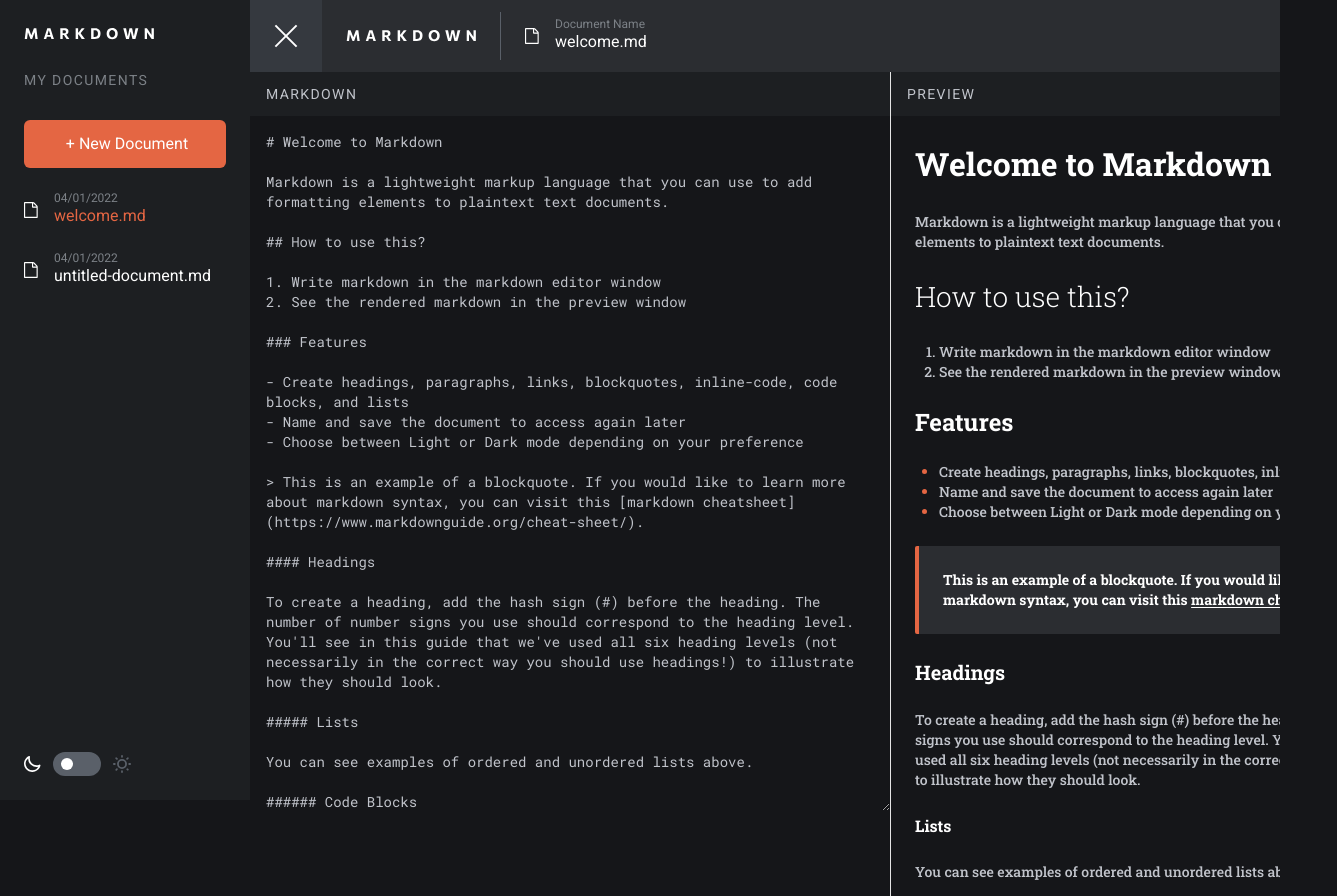
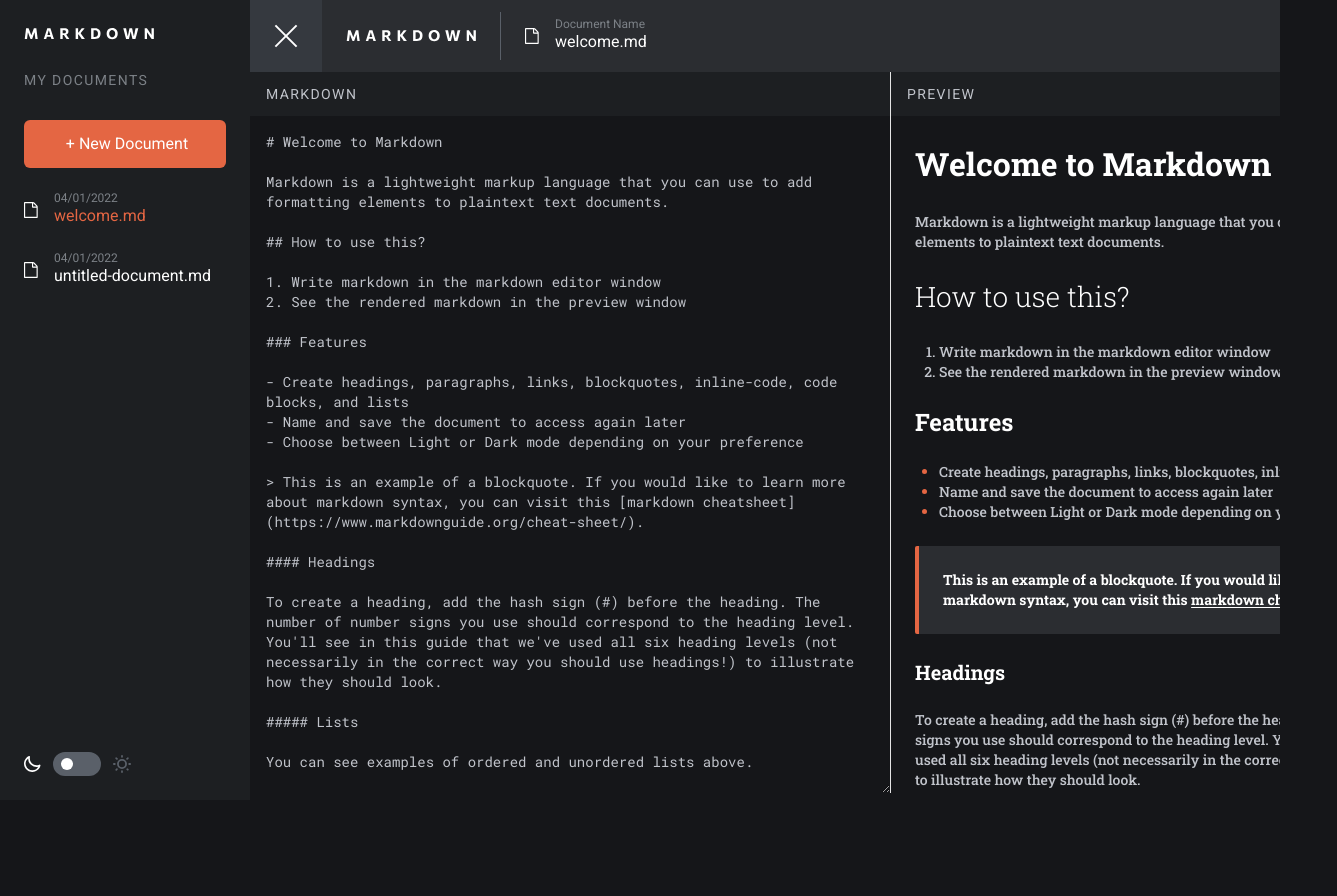
Before and after one commit to Pawel1894/browser-markup-editor, a React (Vite) app: page / in a window 1280 px wide. Shown: the top 896 px of the page, 1337 px wide, since content can reach past the window. After the commit the page ends 800 px from the top, so only its background shows below. Built offline with nearby package versions, Linux system fonts and the light colour scheme.

Commit message:
Textarea min height change to smaller, preview overflow

```diff
--- a/src/components/header/DocumentSave.tsx
+++ b/src/components/header/DocumentSave.tsx
@@ -1,7 +1,6 @@
 import React, { ReactElement } from "react";
 import SaveIcon from "../../assets/icon-save.svg";
 import { useAppDispatch, useAppSelector } from "../../hooks/redux";
-import { documentActions } from "../../redux/document-slice";
 import { toast } from "react-hot-toast";
 import { saveDocument } from "../../redux/actions";
 
@@ -11,8 +10,6 @@ export default function DocumentSave(): ReactElement {
 
   function onClickHandler() {
     dispatch(saveDocument());
-    // saveItem("docs", docs);
-    // documentActions.saveChanges()
     toast.success("Document saved");
   }
 
--- a/src/components/header/Header.tsx
+++ b/src/components/header/Header.tsx
@@ -7,7 +7,7 @@ import Logo from "./Logo";
 
 export default function Header(): ReactElement {
   return (
-    <header className="bg-neutral-300 grid grid-cols-[56px_1fr] md:grid-cols-[72px_1fr] sticky top-0 ">
+    <header className="bg-neutral-300 grid grid-cols-[56px_1fr] md:grid-cols-[72px_1fr] ">
       <AsideBtn />
       <div className="grid grid-cols-[1fr_18px_41px] md:grid-cols-[1fr_18px_152px] xl:grid-cols-[auto_1fr_18px_152px] w-full pl-6 pr-2 content-center gap-6">
         <Logo />
--- a/src/components/preview/Body.tsx
+++ b/src/components/preview/Body.tsx
@@ -22,7 +22,7 @@ export default function Body(): ReactElement {
 
   return (
     <ReactMarkdown
-      className={`p-6 bg-white dark:bg-neutral-100 overflow-y-auto w-full ${
+      className={`overflow-y-auto p-6 bg-white dark:bg-neutral-100 w-full ${
         isPreview ? "md:max-w-screen-sm md:mx-auto" : ""
       } preview-markdown`}
     >
--- a/src/index.css
+++ b/src/index.css
@@ -6,6 +6,7 @@
   body,
   #root {
     @apply overflow-hidden;
+    height: 100vh;
   }
 
   body.dark {
@@ -43,9 +44,13 @@
     @apply hidden;
   }
 
+  .preview-markdown {
+    height: calc(100vh - 123px);
+  }
+
   .preview-closed .markdown textarea {
     @apply block;
-    min-height: calc(100vh - 105px);
+    min-height: calc(100vh - 123px);
   }
 
   .preview-open .markdown {
@@ -60,7 +65,7 @@
 
     .preview-closed .preview {
       @apply block;
-      min-height: calc(100vh - 72px);
+      max-height: calc(100vh - 65px);
       @apply border-l;
       @apply border-neutral-800;
     }
@@ -134,7 +139,7 @@
   }
 
   .preview-markdown > * + * {
-    @apply my-6;
+    @apply mt-6;
   }
 
   .preview-markdown :is(p, li) {
@@ -168,6 +173,7 @@
     @apply text-neutral-400;
     @apply font-mono;
     @apply text-sm;
+    @apply whitespace-pre-wrap;
   }
 
   .dark .preview-markdown code {
```
